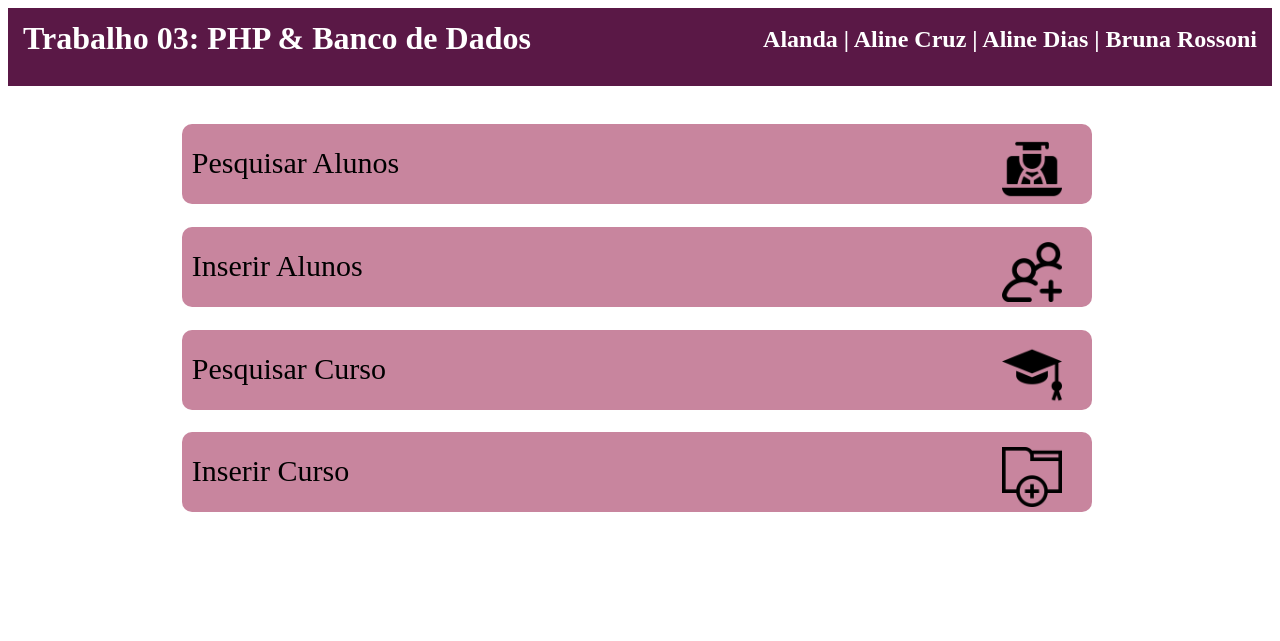
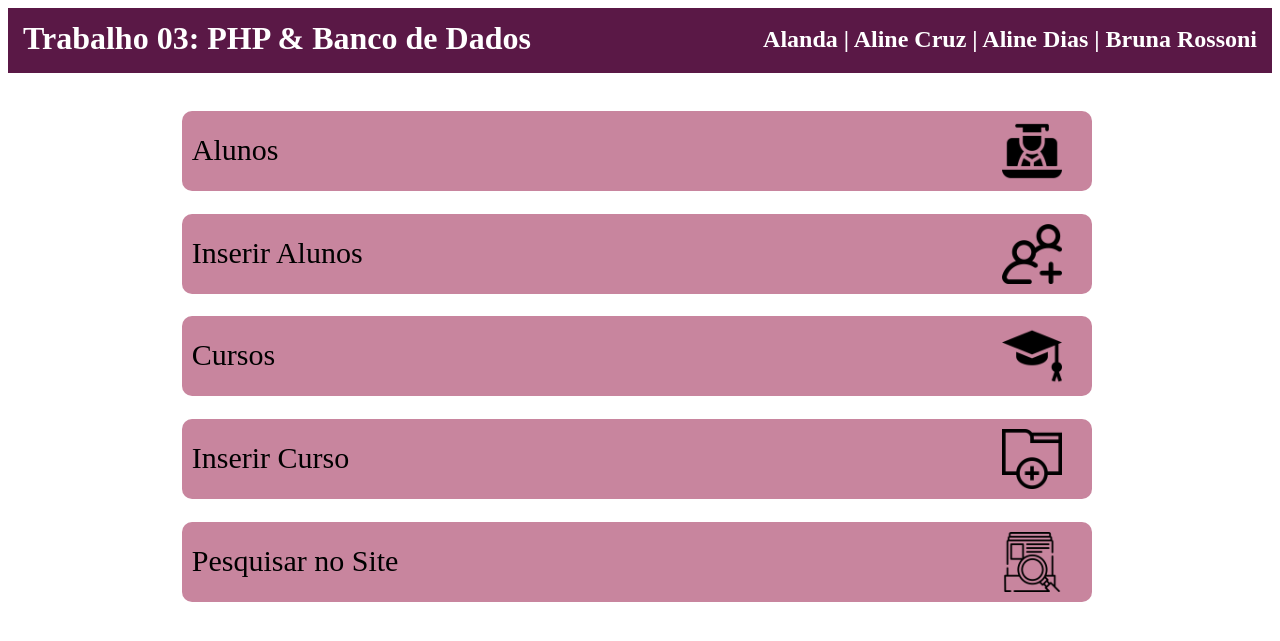
Before and after one commit to alinenecchi/trabalho_03_integracao_php_bd, a PHP site: page / in a window 1280 px wide. Shown: the top 641 px of the page. Run offline with PHP 8.4, Linux system fonts and the light colour scheme.

Commit message:
atualizando css e index | adc html em pesquisas

```diff
--- a/css/stylesheet.css
+++ b/css/stylesheet.css
@@ -1,15 +1,13 @@
 #header {
   width: 100%;
-  height: 10%;
+  height: 65px;
   background-color: rgb(90, 24, 70);
-  /*background-color: rgba(255, 255, 255);*/
 }
 
 h1 {
   color: white;
   float: left;
   padding-left: 15px;
-  position: fixed;
   margin-top: 12px;
 }
 
@@ -90,7 +88,7 @@ a:link, a:visited {
   float: right;
   width: 60px;
   margin-right: 30px;
-  margin-top: 15px;
+  margin-top: 10px;
 }
 
 .icon {
--- a/index.php
+++ b/index.php
@@ -14,10 +14,10 @@
     </div>
 
     <div id="container">
-        <a href="./alunos/lista_alunos.php">
+        <a href="/alunos/lista_alunos.php">
             <section class="cards">
                 <div class="text">
-                    <p>Pesquisar Alunos</p>
+                    <p>Alunos</p>
                 </div>
 
                 <div class="images">
@@ -26,7 +26,7 @@
             </section>
         </a>
 
-        <a href="./alunos/inserir_alunos.php">
+        <a href="/alunos/inserir_alunos.php">
             <section class="cards">
                 <div class="text">
                     <p>Inserir Alunos</p>
@@ -38,10 +38,10 @@
             </section>
         </a>
 
-        <a href="./cursos/lista_curso.php">
+        <a href="/cursos/lista_curso.php">
             <section class="cards">
                 <div class="text">
-                    <p>Pesquisar Curso</p>
+                    <p>Cursos</p>
                 </div>
 
                 <div class="images">
@@ -50,7 +50,7 @@
             </section>
         </a>
 
-        <a href="./cursos/inserir_curso.php">
+        <a href="/cursos/inserir_curso.php">
             <section class="cards">
                 <div class="text">
                     <p>Inserir Curso</p>
@@ -61,6 +61,18 @@
                 </div>
             </section>
         </a>
+
+        <a href="/pesquisas/pesquisas.php">
+            <section class="cards">
+                <div class="text">
+                    <p>Pesquisar no Site</p>
+                </div>
+
+                <div class="images">
+                    <img src="images/icon05.png" class="icon">
+                </div>
+            </section>
+        </a>
     </div>
   </body>
 </html>
```
Also changed, not shown: pesquisas/pesquisas.php (+24 -5 lines), images/icon05.png (added).
